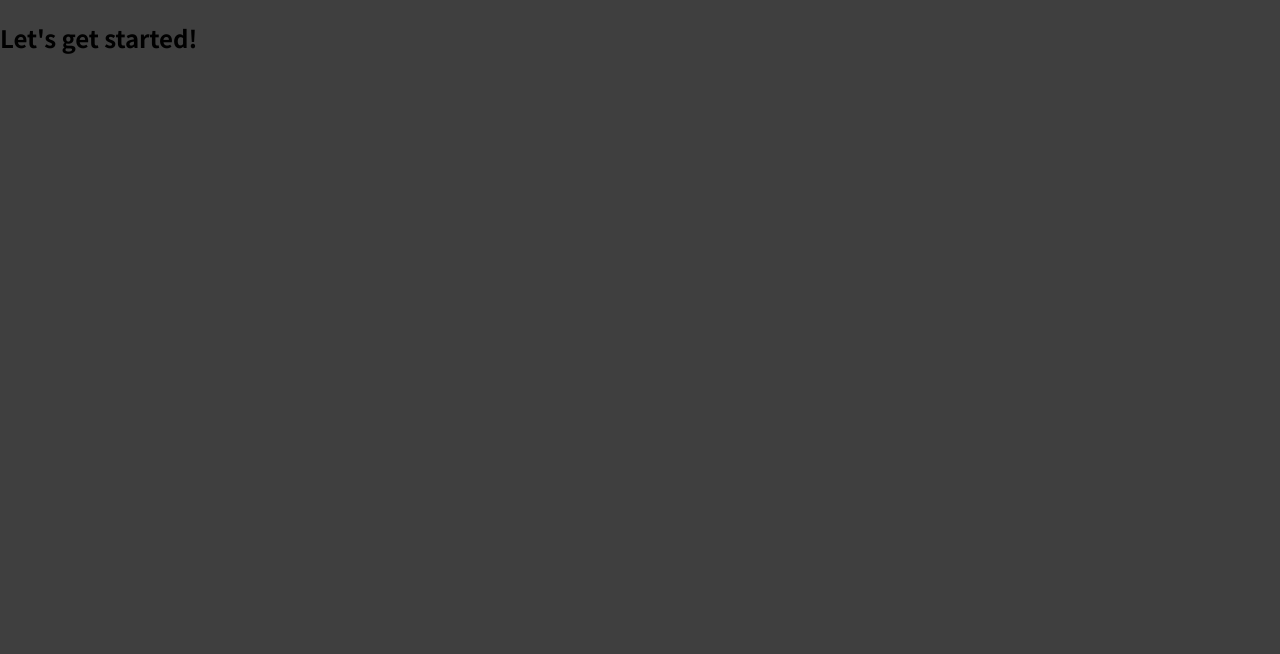
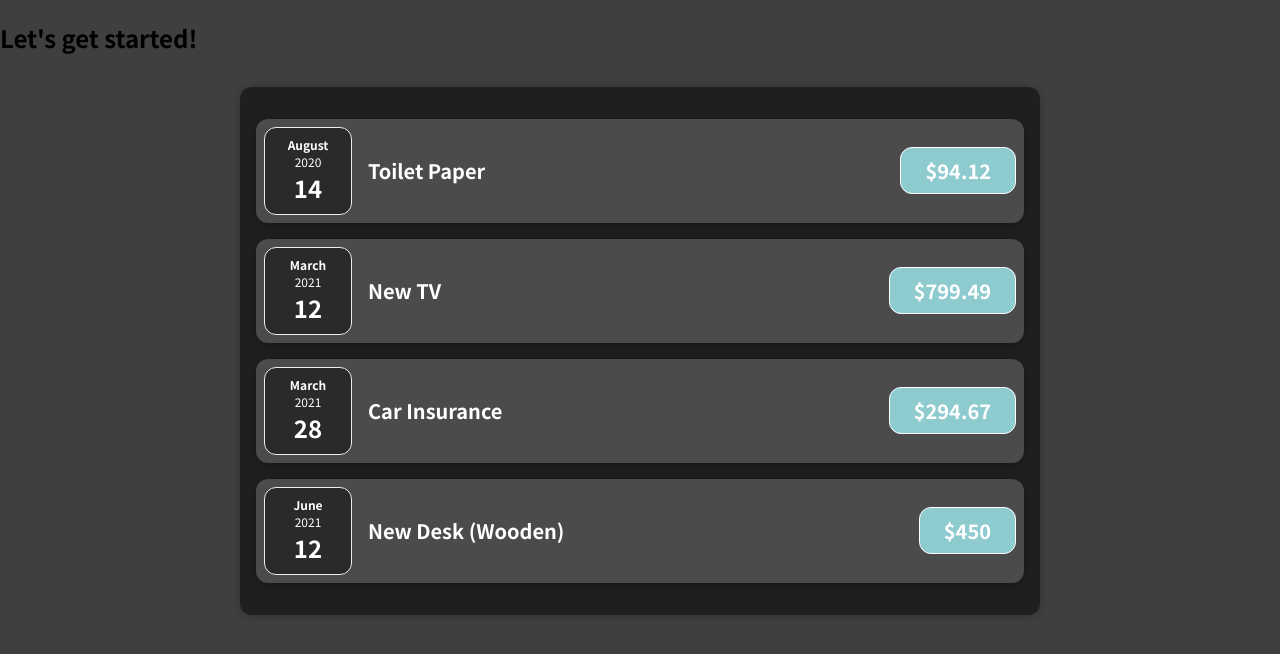
Before and after one commit to andysongsong/ExpenseViewer, a JavaScript app: page / in a window 1280 px wide. Shown: the top 654 px of the page. Built offline with nearby package versions, Linux system fonts and the light colour scheme.

Commit message:
add expense related components

```diff
--- a/src/App.js
+++ b/src/App.js
@@ -1,7 +1,34 @@
+import Expenses from "./components/Expenses";
+
 function App() {
+  const costs = [
+    {
+      id: "e1",
+      title: "Toilet Paper",
+      amount: 94.12,
+      date: new Date(2020, 7, 14),
+    },
+    { id: "e2", title: "New TV", amount: 799.49, date: new Date(2021, 2, 12) },
+    {
+      id: "e3",
+      title: "Car Insurance",
+      amount: 294.67,
+      date: new Date(2021, 2, 28),
+    },
+    {
+      id: "e4",
+      title: "New Desk (Wooden)",
+      amount: 450,
+      date: new Date(2021, 5, 12),
+    },
+  ];
+
   return (
     <div>
       <h2>Let's get started!</h2>
+      <div>
+        <Expenses items={costs} />
+      </div>
     </div>
   );
 }
--- /dev/null
+++ b/src/components/ExpenseDate.css
@@ -0,0 +1,26 @@
+.expense-date {
+  display: flex;
+  flex-direction: column;
+  width: 5.5rem;
+  height: 5.5rem;
+  border: 1px solid #ececec;
+  background-color: #2a2a2a;
+  color: white;
+  border-radius: 12px;
+  align-items: center;
+  justify-content: center;
+}
+
+.expense-date__month {
+  font-size: 0.75rem;
+  font-weight: bold;
+}
+
+.expense-date__year {
+  font-size: 0.75rem;
+}
+
+.expense-date__day {
+  font-size: 1.5rem;
+  font-weight: bold;
+}
--- /dev/null
+++ b/src/components/ExpenseDate.js
@@ -0,0 +1,17 @@
+import "./ExpenseDate.css";
+
+function ExpenseDate(props) {
+  const month = props.date.toLocaleString("en-US", { month: "long" });
+  const day = props.date.toLocaleString("en-US", { day: "2-digit" });
+  const year = props.date.getFullYear();
+
+  return (
+    <div className="expense-date">
+      <div className="expense-date__month">{month}</div>
+      <div className="expense-date__year">{year}</div>
+      <div className="expense-date__day">{day}</div>
+    </div>
+  );
+}
+
+export default ExpenseDate;
--- /dev/null
+++ b/src/components/ExpenseItem.css
@@ -0,0 +1,56 @@
+.expense-item {
+  display: flex;
+  justify-content: space-between;
+  align-items: center;
+  box-shadow: 0 2px 8px rgba(0, 0, 0, 0.25);
+  padding: 0.5rem;
+  margin: 1rem 0;
+  border-radius: 12px;
+  background-color: #4b4b4b;
+}
+
+.expense-item__description {
+  display: flex;
+  flex-direction: column;
+  gap: 1rem;
+  align-items: flex-end;
+  flex-flow: column-reverse;
+  justify-content: flex-start;
+  flex: 1;
+}
+
+.expense-item h2 {
+  color: #3a3a3a;
+  font-size: 1rem;
+  flex: 1;
+  margin: 0 1rem;
+  color: white;
+}
+
+.expense-item__price {
+  font-size: 1rem;
+  font-weight: bold;
+  color: white;
+  background-color: #8ecbcf;
+  border: 1px solid white;
+  padding: 0.5rem;
+  border-radius: 12px;
+}
+
+@media (min-width: 580px) {
+  .expense-item__description {
+    flex-direction: row;
+    align-items: center;
+    justify-content: flex-start;
+    flex: 1;
+  }
+
+  .expense-item__description h2 {
+    font-size: 1.25rem;
+  }
+
+  .expense-item__price {
+    font-size: 1.25rem;
+    padding: 0.5rem 1.5rem;
+  }
+}
--- /dev/null
+++ b/src/components/ExpenseItem.js
@@ -0,0 +1,15 @@
+import "./ExpenseItem.css";
+import ExpenseDate from "./ExpenseDate";
+
+function ExpenseItem(props) {
+  return (
+    <div className="expense-item">
+      <ExpenseDate date={props.date} />
+      <div className="expense-item__description">
+        <h2>{props.title}</h2>
+        <div className="expense-item__price">${props.amount}</div>
+      </div>
+    </div>
+  );
+}
+export default ExpenseItem;
--- /dev/null
+++ b/src/components/Expenses.css
@@ -0,0 +1,9 @@
+.expenses {
+  padding: 1rem;
+  background-color: rgb(31, 31, 31);
+  margin: 2rem auto;
+  width: 50rem;
+  max-width: 95%;
+  border-radius: 12px;
+  box-shadow: 0 1px 8px rgba(0, 0, 0, 0.25);
+}
--- /dev/null
+++ b/src/components/Expenses.js
@@ -0,0 +1,31 @@
+import "./Expenses.css";
+import ExpenseItem from "./ExpenseItem";
+
+function Expenses(props) {
+  return (
+    <div className="expenses">
+      <ExpenseItem
+        title={props.items[0].title}
+        amount={props.items[0].amount}
+        date={props.items[0].date}
+      />
+      <ExpenseItem
+        title={props.items[1].title}
+        amount={props.items[1].amount}
+        date={props.items[1].date}
+      />
+      <ExpenseItem
+        title={props.items[2].title}
+        amount={props.items[2].amount}
+        date={props.items[2].date}
+      />
+      <ExpenseItem
+        title={props.items[3].title}
+        amount={props.items[3].amount}
+        date={props.items[3].date}
+      />
+    </div>
+  );
+}
+
+export default Expenses;
```
Also changed, not shown: src/index.js (+4 -4 lines), 2 other files (tests, documents, lock files or other folders).
